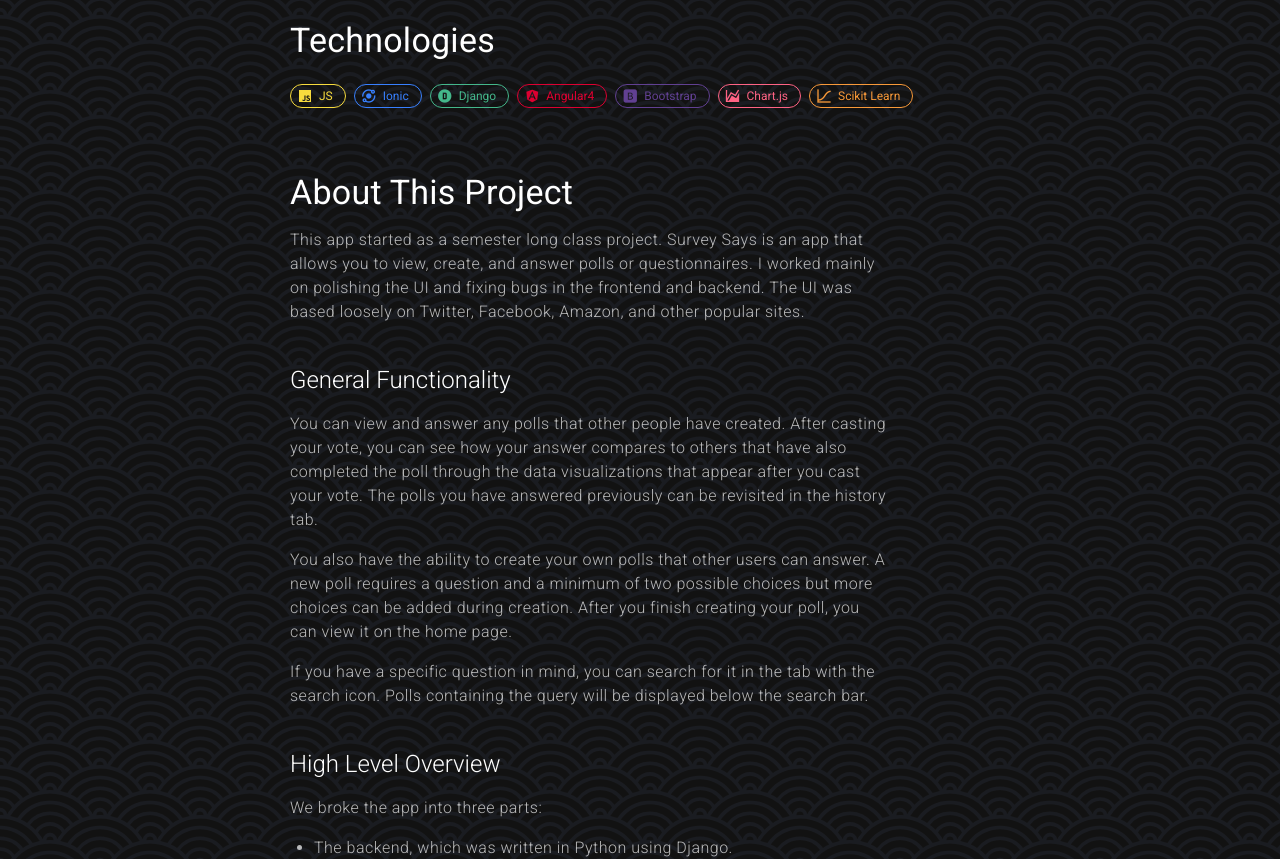
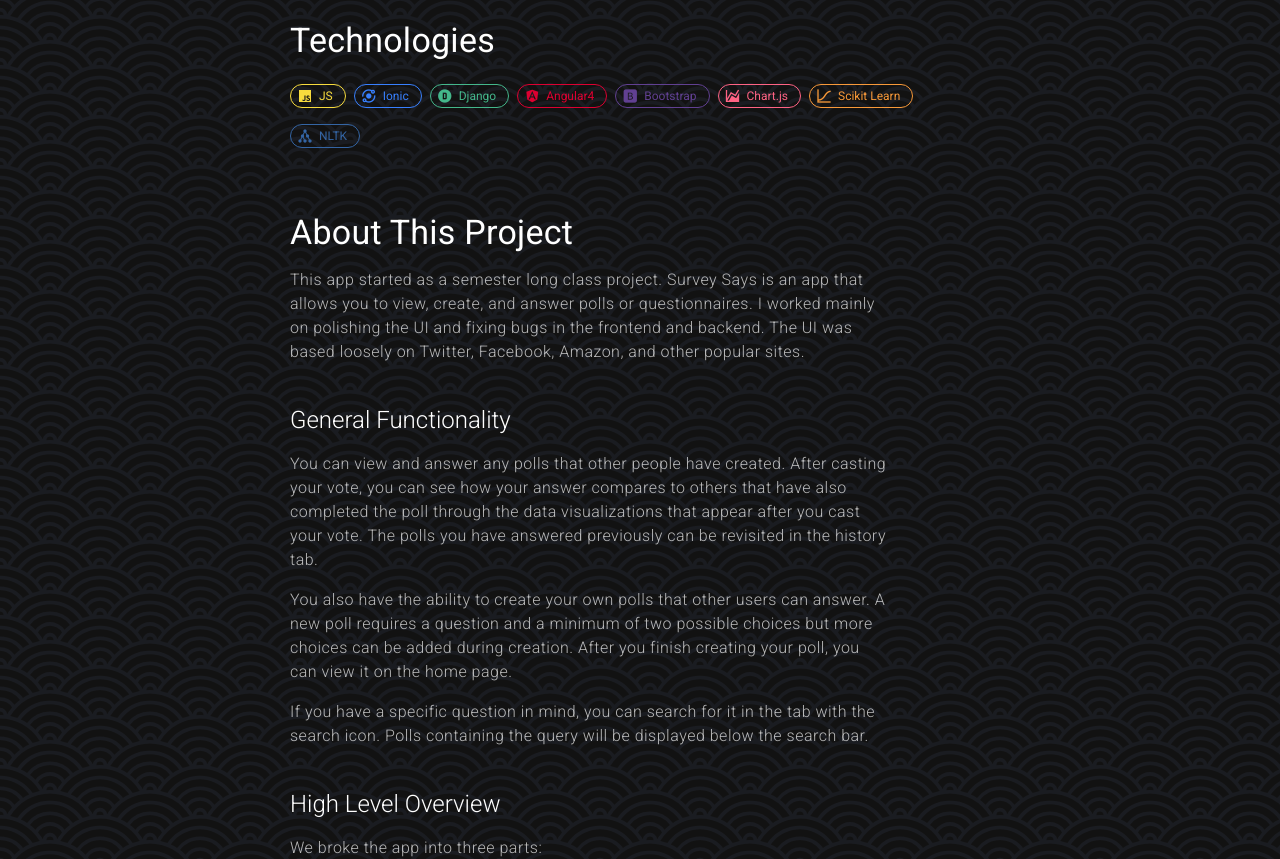
Before and after one commit to ahuff1315/anastasia-huff, a Nuxt app: page /survey-says in a window 1280 px wide. Shown: the part 860-1719 px from the top of the page. Built offline with nearby package versions, Linux system fonts and the light colour scheme.

Commit message:
add nltk to survey says

```diff
--- a/pages/survey-says.vue
+++ b/pages/survey-says.vue
@@ -111,6 +111,7 @@ export default {
         'Bootstrap',
         'Chart.js',
         'Scikit Learn',
+        'NLTK',
       ],
       images: [
         {
```
